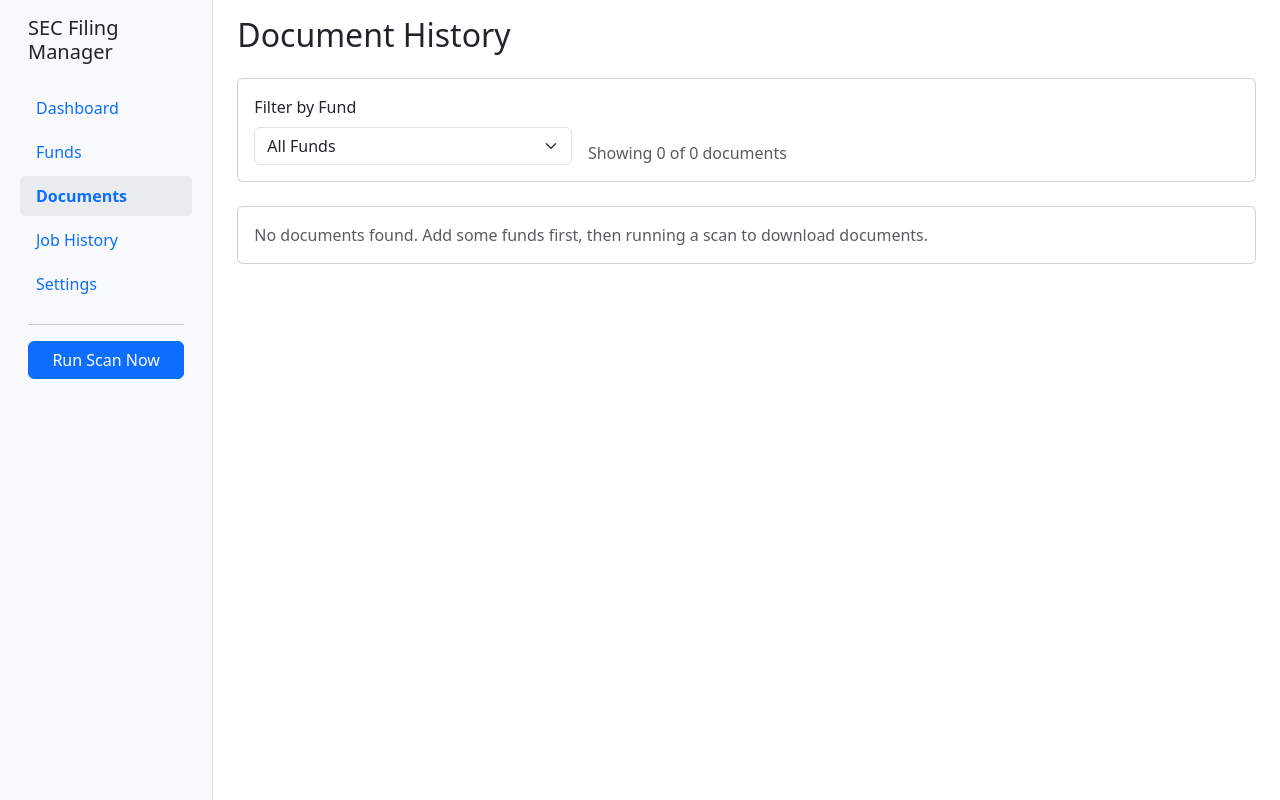
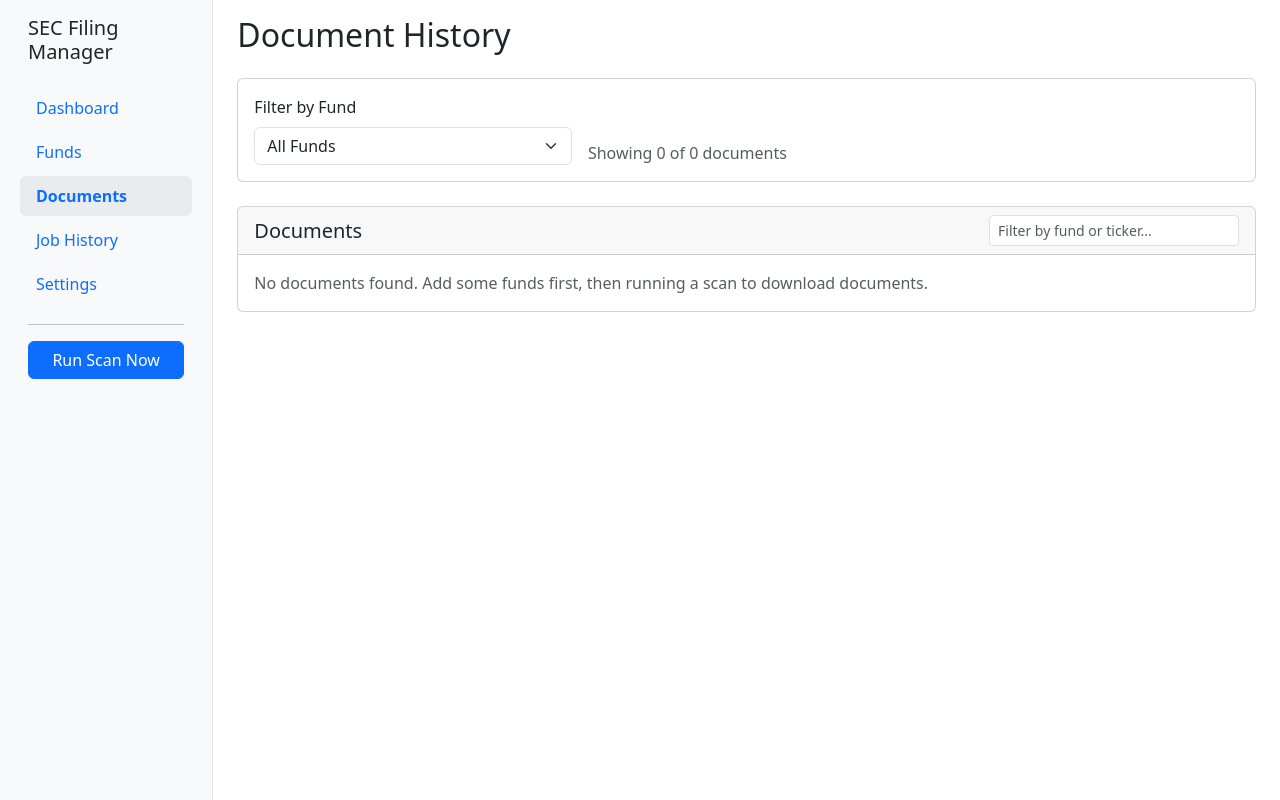
Before and after one commit to spoondev/sec-fam-solution, a FastAPI app: page /documents in a window 1280 px wide. Run offline with FastAPI, Linux system fonts and the light colour scheme.

Commit message:
Add search filter to documents page
Add dynamic search input that filters the documents table by fund
name or ticker as users type.

Co-Authored-By: Claude Sonnet 4.5 <noreply@anthropic.com>

```diff
--- a/app/templates/documents.html
+++ b/app/templates/documents.html
@@ -29,10 +29,14 @@
 
 <!-- Documents Table -->
 <div class="card">
+    <div class="card-header d-flex justify-content-between align-items-center">
+        <h5 class="mb-0">Documents</h5>
+        <input type="text" id="documentsSearch" class="form-control form-control-sm" style="max-width: 250px;" placeholder="Filter by fund or ticker...">
+    </div>
     <div class="card-body">
         {% if documents %}
         <div class="table-responsive">
-            <table class="table table-hover mb-0">
+            <table id="documentsTable" class="table table-hover mb-0">
                 <thead>
                     <tr>
                         <th>Filed Date</th>
@@ -45,7 +49,7 @@
                 </thead>
                 <tbody>
                     {% for doc in documents %}
-                    <tr>
+                    <tr data-fund="{{ (doc.fund.name or '')|lower }}" data-ticker="{{ (doc.fund.ticker or '')|lower }}">
                         <td>{{ doc.filed_at.strftime('%Y-%m-%d') }}</td>
                         <td>{{ doc.fund.name or doc.fund.cik }}</td>
                         <td><span class="badge bg-secondary">{{ doc.form_type }}</span></td>
@@ -102,3 +106,31 @@
     </div>
 </div>
 {% endblock %}
+
+{% block scripts %}
+<script>
+// Table filtering functionality
+document.addEventListener('DOMContentLoaded', function() {
+    const input = document.getElementById('documentsSearch');
+    const table = document.getElementById('documentsTable');
+
+    if (!input || !table) return;
+
+    input.addEventListener('input', function() {
+        const filter = this.value.toLowerCase().trim();
+        const rows = table.querySelectorAll('tbody tr');
+
+        rows.forEach(function(row) {
+            const fund = row.dataset.fund || '';
+            const ticker = row.dataset.ticker || '';
+
+            if (filter === '' || fund.includes(filter) || ticker.includes(filter)) {
+                row.style.display = '';
+            } else {
+                row.style.display = 'none';
+            }
+        });
+    });
+});
+</script>
+{% endblock %}
```
